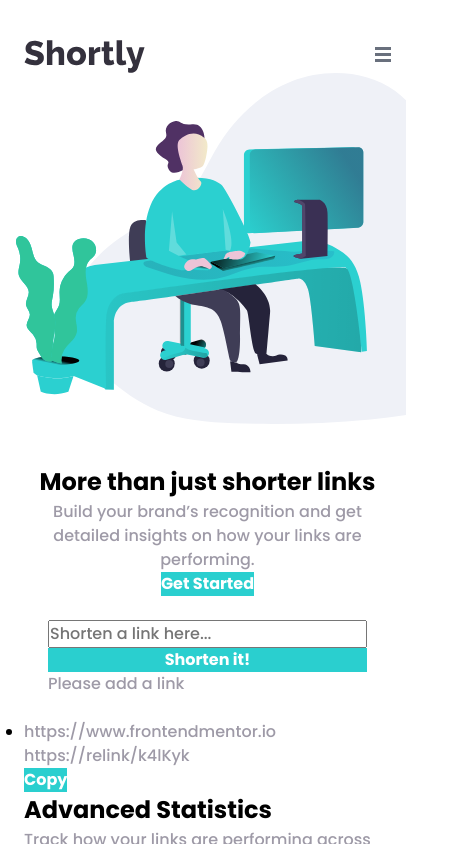
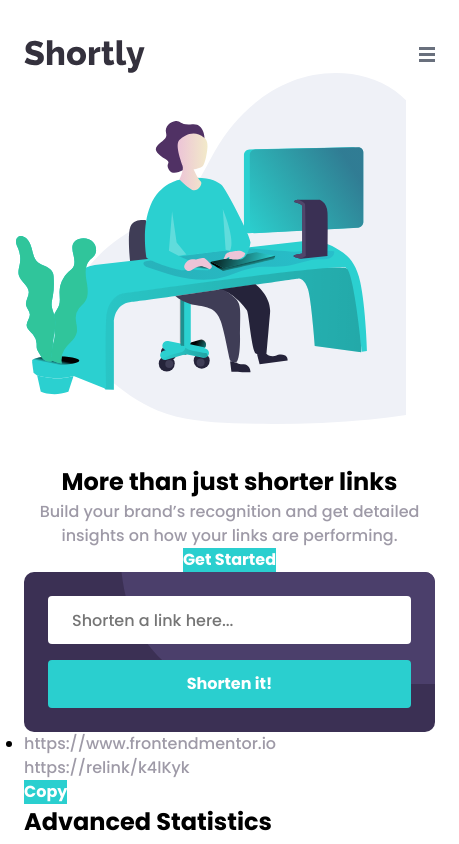
Before and after one commit to c0dehamster/url-shortening-api, a SvelteKit app: page / in a window 390 px wide. Shown: the top 844 px of the page, 459 px wide, since content can reach past the window. Built offline with nearby package versions, Linux system fonts and the light colour scheme.

Commit message:
Style the form (mobile)

```diff
--- a/src/routes/+page.svelte
+++ b/src/routes/+page.svelte
@@ -115,4 +115,8 @@
 
 		text-align: center;
 	}
+
+	.form-wrapper {
+		width: 100%;
+	}
 </style>
--- a/src/routes/Form.svelte
+++ b/src/routes/Form.svelte
@@ -1,18 +1,98 @@
-<form action="" class="form">
+<script>
+	import backgroundMobile from "../lib/images/bg-shorten-mobile.svg"
+	import backgroundDesktop from "../lib/images/bg-shorten-desktop.svg"
+
+	let error = false
+
+	const onSubmit = () => {}
+
+	$: inputClass = `form__input ${error ? "form__input--error" : ""}`
+</script>
+
+<form
+	action=""
+	class="form"
+	style="--background-mobile: url({backgroundMobile}); --background-desktop: url({backgroundDesktop})"
+	on:submit|preventDefault={onSubmit}>
 	<input
 		type="text"
-		class="form__input"
+		class={inputClass}
 		placeholder="Shorten a link here..." />
 
+	{#if error}
+		<p class="error-message">Please add a link</p>
+	{/if}
+
 	<button class="button">Shorten it!</button>
-	<p class="error-message">Please add a link</p>
 </form>
 
 <style>
 	.form {
+		position: relative;
+		width: 100%;
 		padding: 1.5rem;
 
 		display: flex;
 		flex-direction: column;
+		overflow: hidden;
+		border-radius: 0.625rem;
+
+		background-color: var(--color-primary-600);
+	}
+
+	/* Make sure to check how others dealt with this background */
+
+	.form::before {
+		content: "";
+		position: absolute;
+		top: 0;
+		bottom: 3rem;
+		right: 0;
+		left: 6rem;
+
+		background-image: var(--background-mobile);
+		background-size: cover;
+		background-position: left;
+		background-repeat: no-repeat;
+	}
+
+	.button,
+	.form__input,
+	.error-message {
+		position: relative;
+		z-index: 10;
+	}
+
+	.button,
+	.form__input {
+		height: 3rem;
+		border-radius: 0.25rem;
+		border: none;
+		outline: none;
+	}
+
+	.form__input {
+		padding-inline: 1.5rem;
+
+		transition: outline 100ms linear;
+	}
+
+	.error-message {
+		padding-block: 0.25rem;
+	}
+
+	.button {
+		margin-block-start: 1rem;
+	}
+
+	/* Active states */
+
+	.form__input:hover,
+	.form__input:focus {
+		outline: 3px solid var(--color-primary-400);
+	}
+
+	.form__input--error {
+		outline: 3px solid var(--color-accent-400);
 	}
 </style>
--- a/src/routes/style.css
+++ b/src/routes/style.css
@@ -126,6 +126,7 @@
 	display: inline-flex;
 	justify-content: center;
 	align-items: center;
+	overflow: hidden;
 
 	background-color: var(--color-primary-400);
 	color: white;
@@ -155,6 +156,12 @@
 	width: 1px;
 }
 
+.error-message {
+	font-size: var(--font-size-100);
+	font-style: italic;
+	color: var(--color-accent-400);
+}
+
 /* Active states */
 
 .button:hover::before,
```
